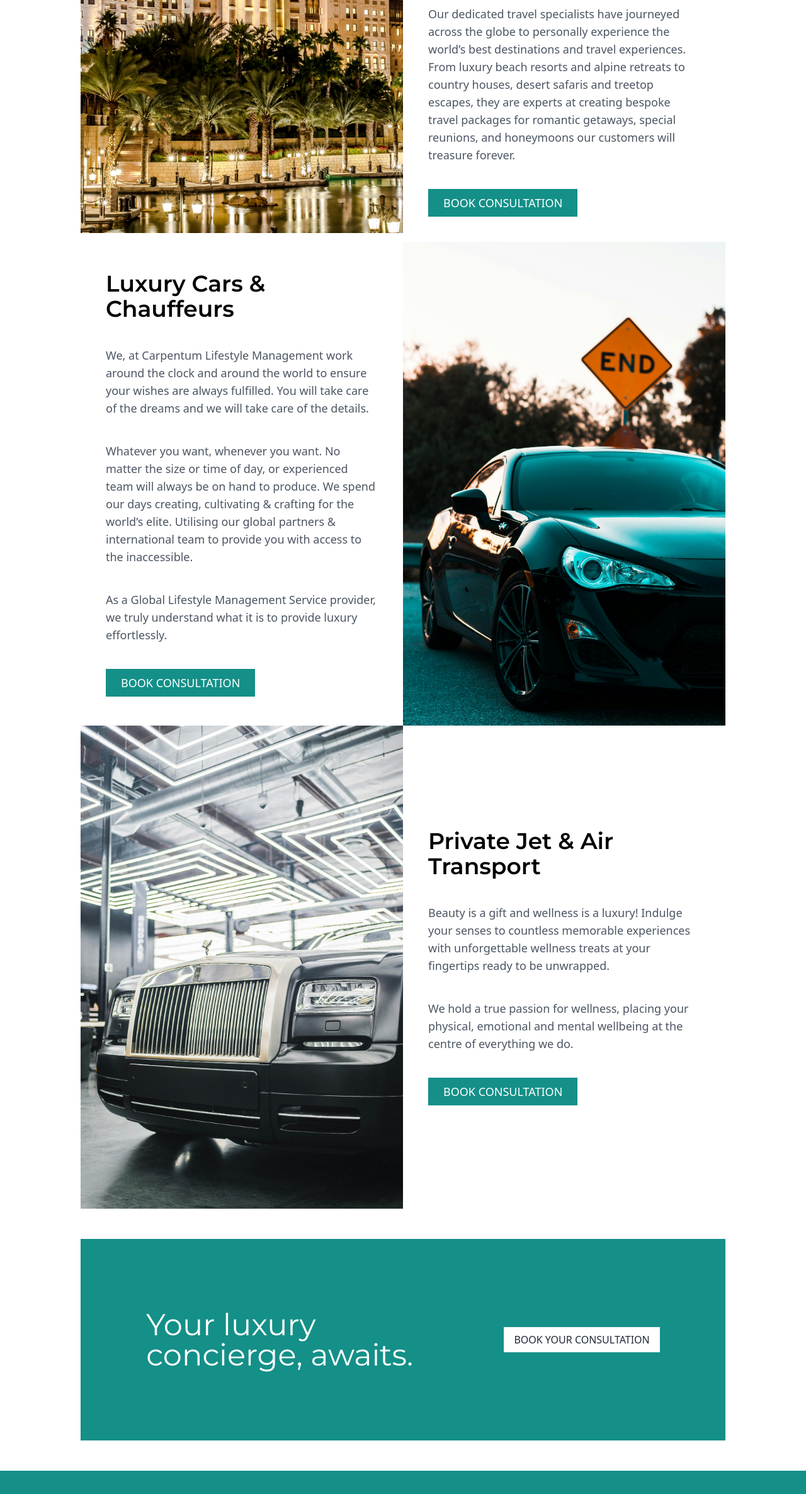
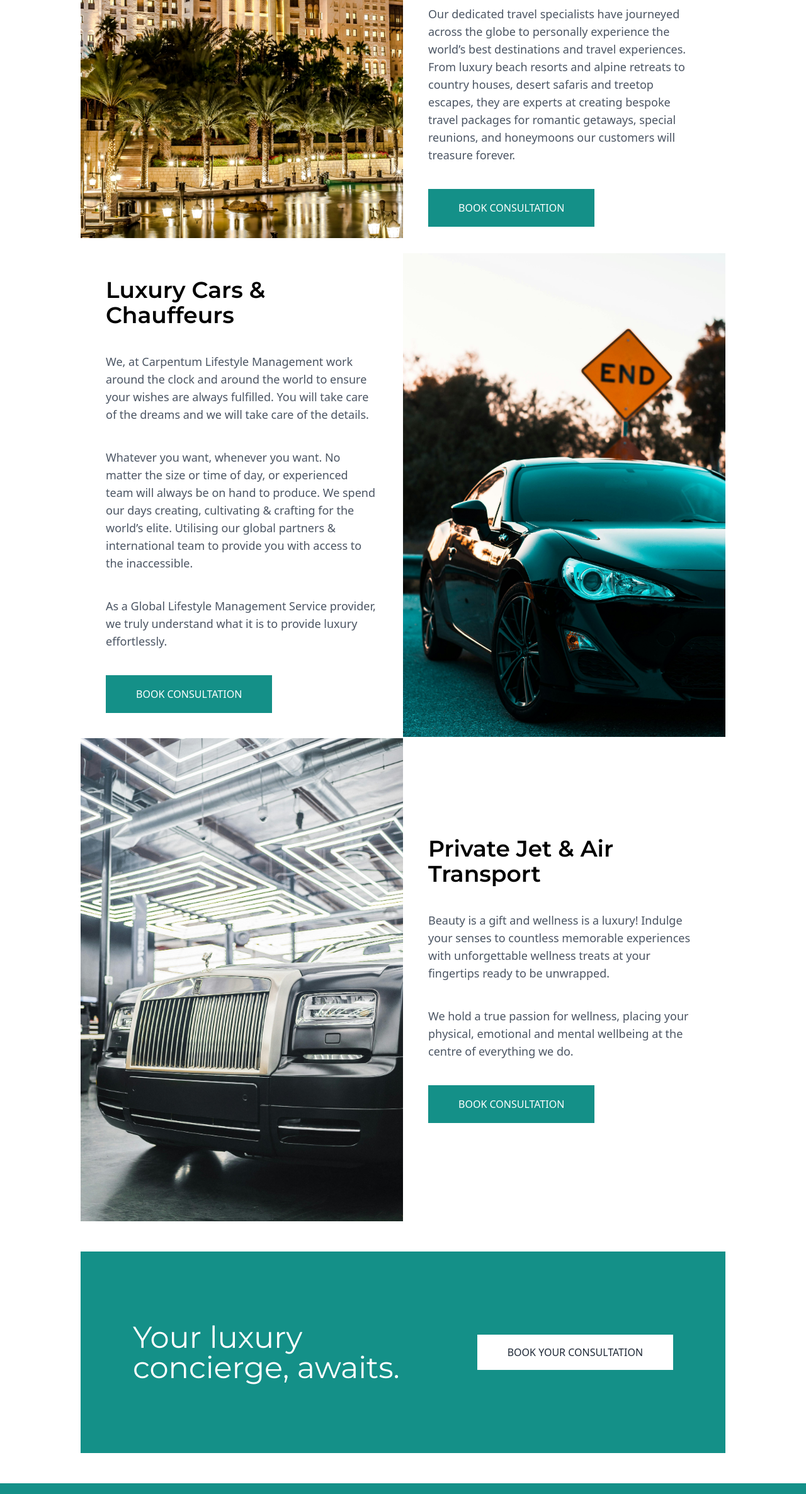
Before and after one commit to Ganeshghatti/Turquoise, a React (Vite) app: page /services in a window 1280 px wide. Shown: the part 1161-3533 px from the top of the page at 63% size. Built offline with nearby package versions, Linux system fonts and the light colour scheme; a web font is replaced by a local one.

Commit message:
changes button design

```diff
--- a/src/App.css
+++ b/src/App.css
@@ -24,7 +24,9 @@
 
 .service-section button {
     background-color: #149088;
-    transition: 0.5s;
+    transition: 0.3s;
+   font-size: 16px;
+   font-weight: 500;
 }
 
 .service-section button:hover{
@@ -32,6 +34,7 @@
 }
 .service-footer button{
     background-color: white;
+
 }
 .service-footer button:hover{
     background-color:wheat;
--- a/src/components/ServiceFooter.jsx
+++ b/src/components/ServiceFooter.jsx
@@ -3,13 +3,8 @@ import React from 'react'
 const ServiceFooter = () => {
   return (
     <div className='h-[40vh] flex md:flex-row flex-col service-footer  md:justify-evenly justify-center gap-10 items-center w-full bg-[#149088] mt-12'>
-
       <h1 className='md:text-5xl text-3xl text-white text-center md:text-left'>Your luxury <br className='md:block hidden' />concierge, awaits.</h1>
-
-
-
-      <button className='px-4 py-2 bg-white text-gray-800'>BOOK YOUR CONSULTATION</button>
-
+      <button className='px-12 py-4 bg-white text-gray-800'>BOOK YOUR CONSULTATION</button>
     </div>
   )
 }
--- a/src/pages/services.jsx
+++ b/src/pages/services.jsx
@@ -33,7 +33,7 @@ const services = () => {
             <h1 className='lg:text-4xl text-3xl font-semibold text-black '>Travel Design</h1>
             <p>Welcome to our world of luxury tailor-made travel. Our dedicated global network of travel specialistsx unearth the most amazing destinations and curate bespoke travel experiences. From luxury hotels to the finest resorts, private islands, and alpine retreats, we plan and curate one-of-a-kind holidays, tailored to personal desires.</p>
             <p>Our dedicated travel specialists have journeyed across the globe to personally experience the world’s best destinations and travel experiences. From luxury beach resorts and alpine retreats to country houses, desert safaris and treetop escapes, they are experts at creating bespoke travel packages for romantic getaways, special reunions, and honeymoons our customers will treasure forever.</p>
-            <button className='px-6 py-2  text-white'>BOOK CONSULTATION</button>
+            <button className='px-12 py-4  text-white'>BOOK CONSULTATION</button>
           </div>
 
         </div>
@@ -45,7 +45,7 @@ const services = () => {
             <p>We, at Carpentum Lifestyle Management work around the clock and around the world to ensure your wishes are always fulfilled. You will take care of the dreams and we will take care of the details.</p>
             <p>Whatever you want, whenever you want. No matter the size or time of day, or experienced team will always be on hand to produce. We spend our days creating, cultivating & crafting for the world’s elite. Utilising our global partners & international team to provide you with access to the inaccessible.</p>
             <p>As a Global Lifestyle Management Service provider, we truly understand what it is to provide luxury effortlessly.</p>
-            <button className='px-6 py-2   text-white'>BOOK CONSULTATION</button>
+            <button className='px-12 py-4   text-white'>BOOK CONSULTATION</button>
           </div>
           <div className='lg:w-1/2 w-full'>
             <img src="./service-2.jpg" alt="" loading="lazy" className="w-full  object-cover object-center" />
@@ -62,7 +62,7 @@ const services = () => {
             <p>Beauty is a gift and wellness is a luxury!
               Indulge your senses to countless memorable experiences with unforgettable wellness treats at your fingertips ready to be unwrapped.</p>
             <p>We hold a true passion for wellness, placing your physical, emotional and mental wellbeing at the centre of everything we do.</p>
-            <button className='px-6 py-2  text-white'>BOOK CONSULTATION</button>
+            <button className='px-12 py-4  text-white'>BOOK CONSULTATION</button>
           </div>
 
         </div>
```
